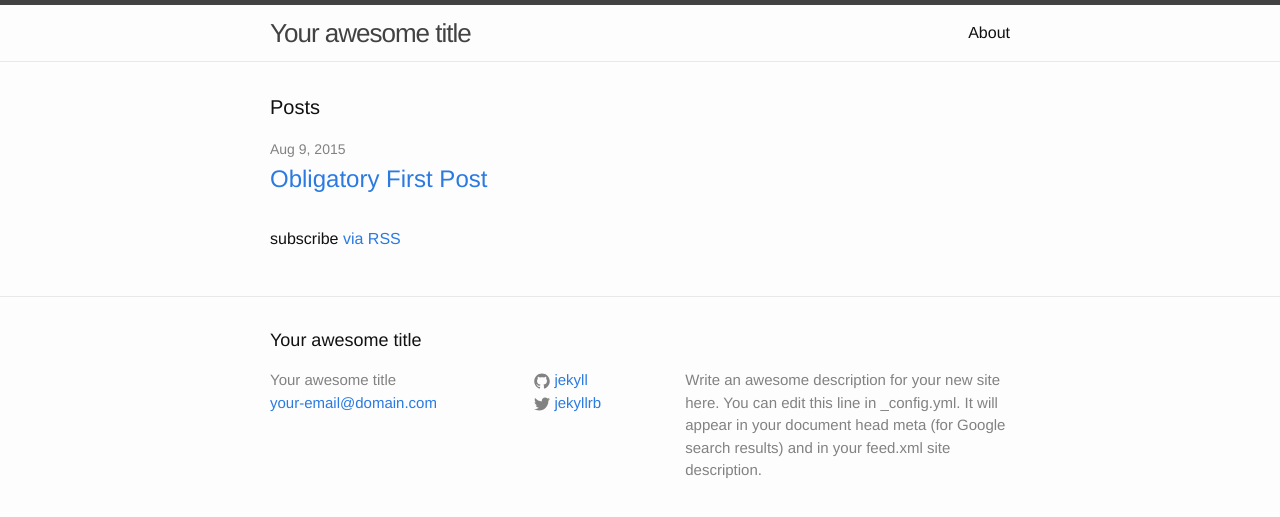
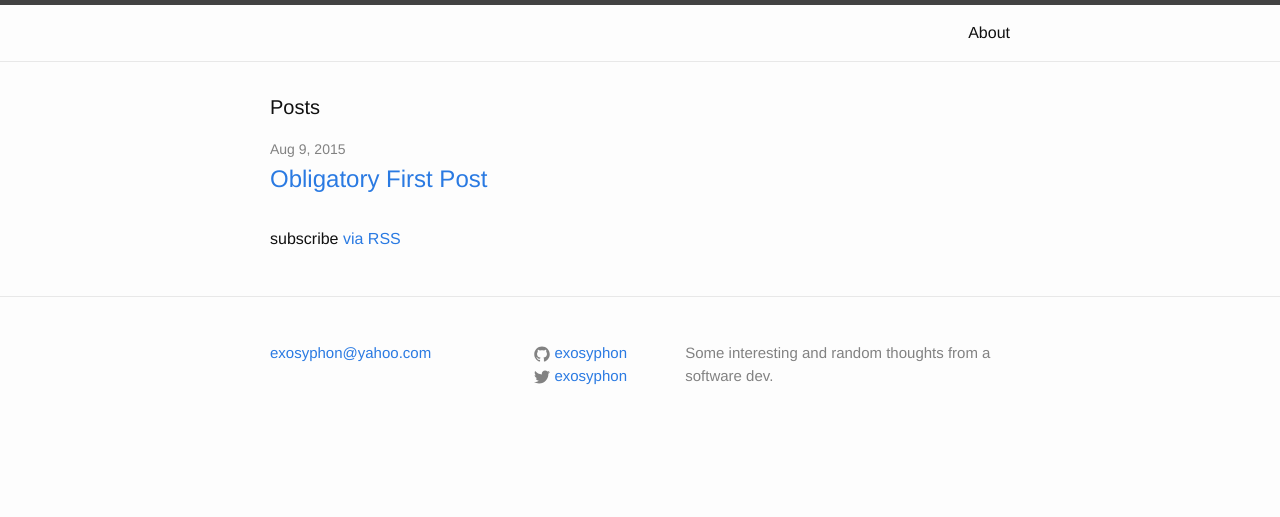
Before and after one commit to exosyphon/andrewcourter.com, a Jekyll site: the page built from index.html, in a window 1280 px wide. Shown: the top 517 px of the page. Built offline with Jekyll 4.4.1, drawn with Linux system fonts in a browser that asks for light colours.

Commit message:
Update page details

```diff
--- a/_config.yml
+++ b/_config.yml
@@ -1,14 +1,12 @@
 # Site settings
-title: Your awesome title
-email: your-email@domain.com
+title: ""
+email: exosyphon@yahoo.com
 description: > # this means to ignore newlines until "baseurl:"
-  Write an awesome description for your new site here. You can edit this
-  line in _config.yml. It will appear in your document head meta (for
-  Google search results) and in your feed.xml site description.
+  Some interesting and random thoughts from a software dev.
 baseurl: "" # the subpath of your site, e.g. /blog/
-url: "http://yourdomain.com" # the base hostname & protocol for your site
-twitter_username: jekyllrb
-github_username:  jekyll
+url: "http://andrewcourter.com" # the base hostname & protocol for your site
+twitter_username: exosyphon
+github_username:  exosyphon
 
 # Build settings
 markdown: kramdown
```
